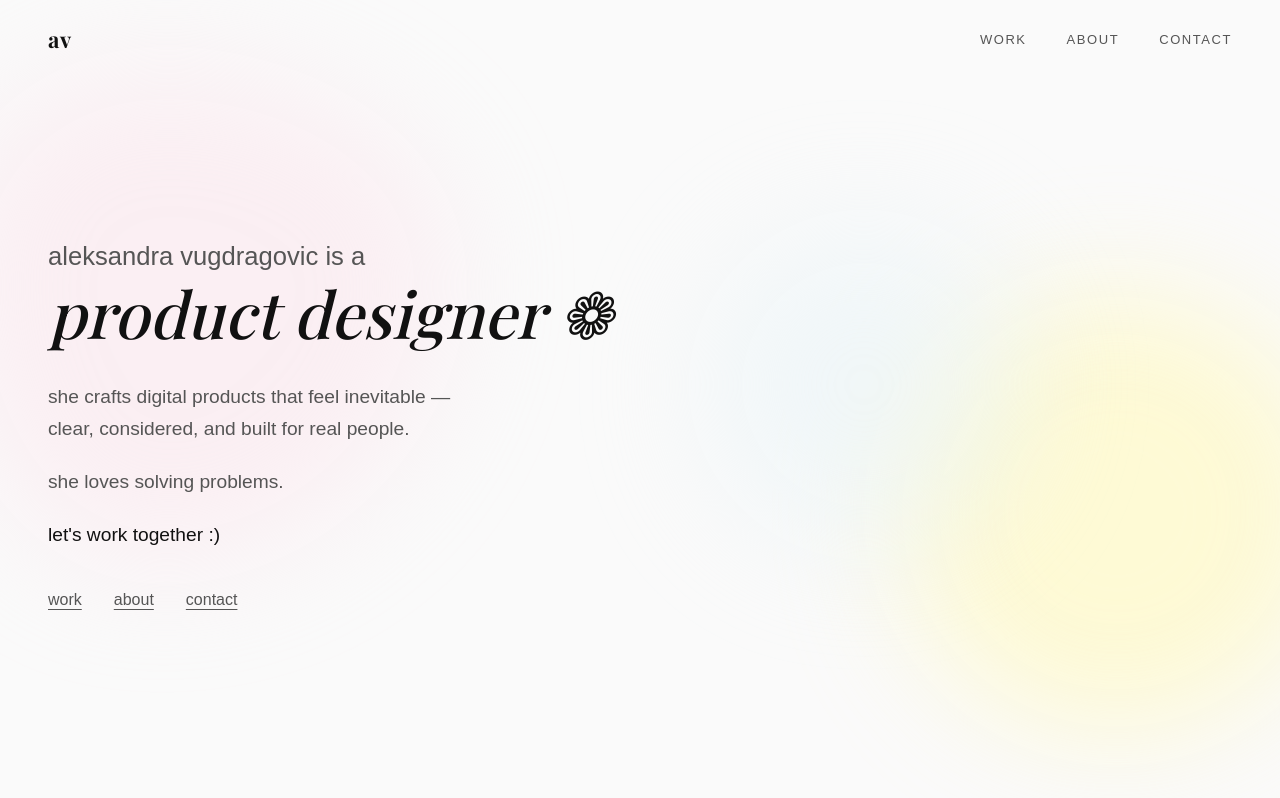
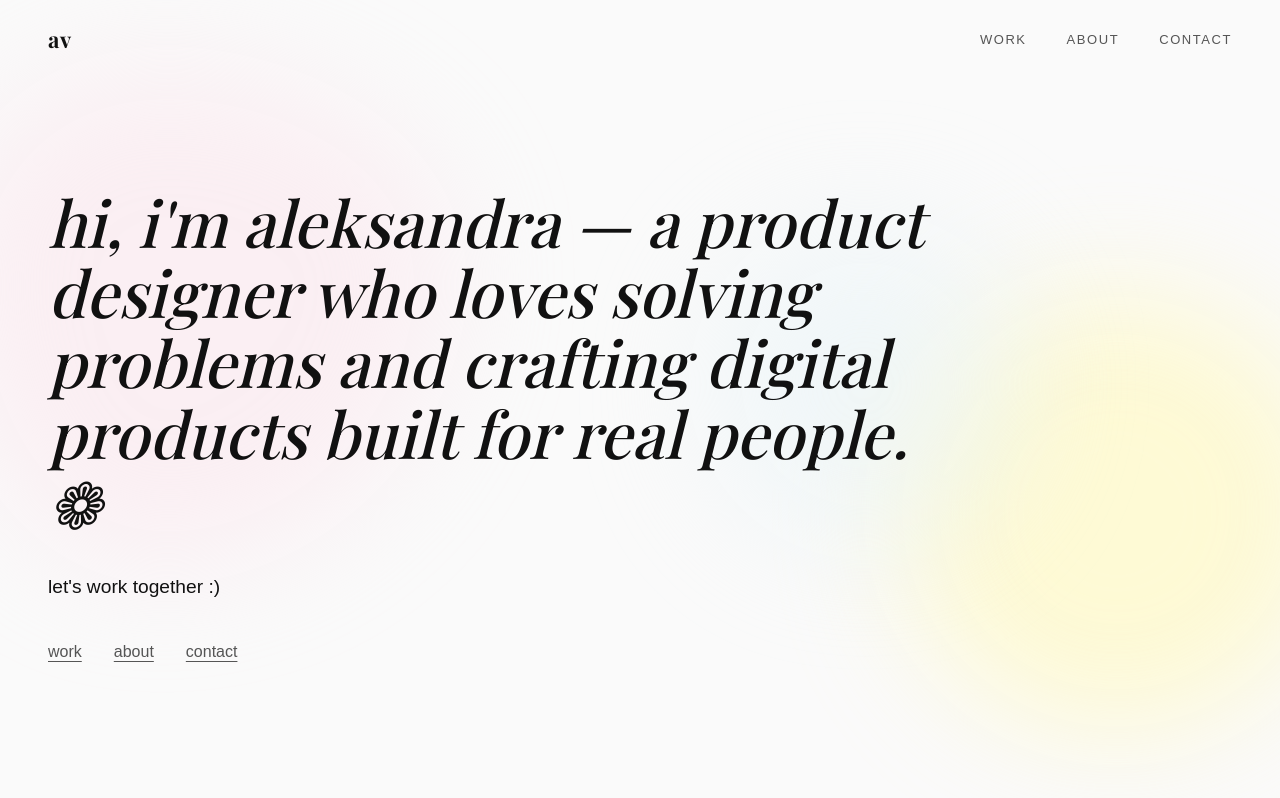
Before and after one commit to slowturtle1/Portfolio, a Next.js app: page /Portfolio/ in a window 1280 px wide. Shown: the top 798 px of the page. Built offline with nearby package versions, Linux system fonts and the light colour scheme; a web font is replaced by a local one.

Commit message:
Condense hero intro to single conversational line
Co-Authored-By: Claude Sonnet 4.6 <noreply@anthropic.com>

```diff
--- a/src/app/page.tsx
+++ b/src/app/page.tsx
@@ -97,18 +97,8 @@ export default function Home() {
             animate="visible"
           >
             <motion.div className="hero-intro" variants={heroItem}>
-              <p className="hero-intro-line">aleksandra vugdragovic is a</p>
-              <p className="hero-intro-role">product designer ❁</p>
+              <p className="hero-intro-role">hi, i&apos;m aleksandra — a product designer who loves solving problems and crafting digital products built for real people. ❁</p>
             </motion.div>
-
-            <motion.p className="hero-tagline" variants={heroItem}>
-              she crafts digital products that feel inevitable —<br />
-              clear, considered, and built for real people.
-            </motion.p>
-
-            <motion.p className="hero-tagline" variants={heroItem}>
-              she loves solving problems.
-            </motion.p>
 
             <motion.p className="hero-tagline hero-friendly" variants={heroItem}>
               let&apos;s work together :)
```
